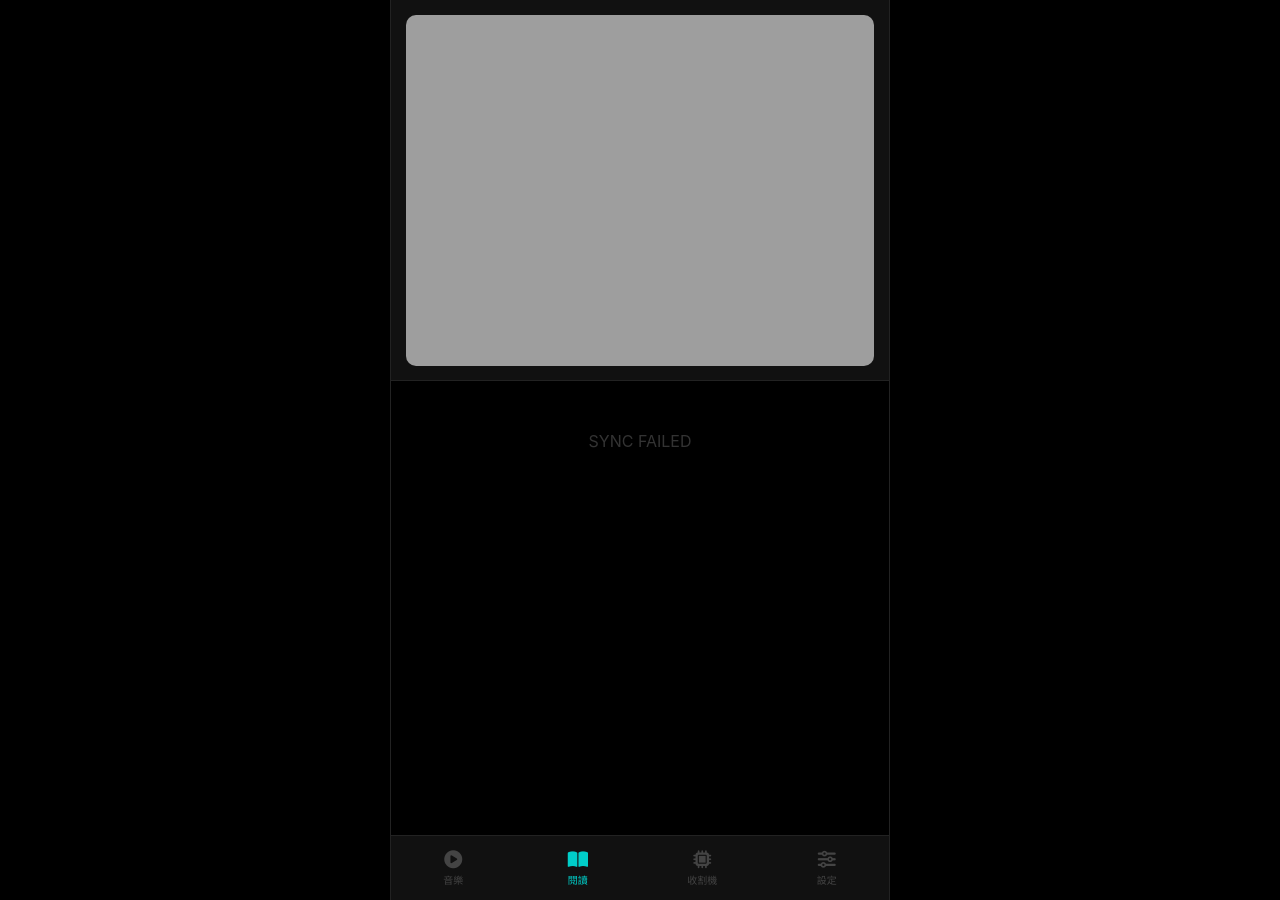
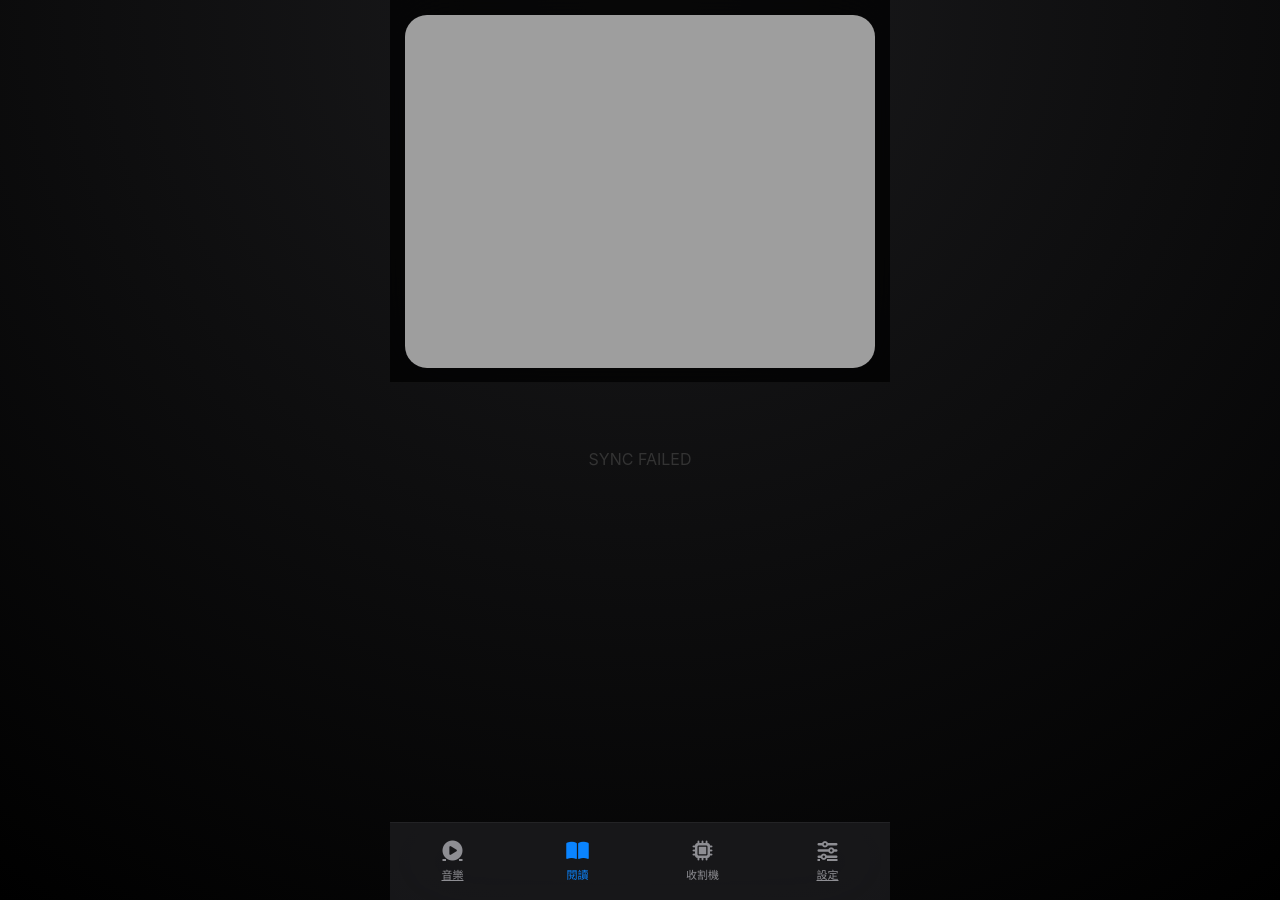
Before and after one commit to mobsp/mobsp.github.io, a Jekyll site: the page blog/index.html, which Jekyll copies as it is, in a window 1280 px wide. Built offline with Jekyll 4.4.1, drawn with Linux system fonts in a browser that asks for light colours.

Commit message:
更新 index.html

```diff
--- a/blog/index.html
+++ b/blog/index.html
@@ -8,85 +8,552 @@
     <link rel="stylesheet" href="https://cdnjs.cloudflare.com/ajax/libs/font-awesome/6.4.0/css/all.min.css">
 
 <style>
-        :root {
-            --bg-body: #000000; --bg-container: #0a0a0a;
-            --text-main: #ffffff; --text-sub: #888888;
-            --accent-color: #00cec9; --nav-bg: #111111;
-            --border-color: #222222;
-        }
-        * { box-sizing: border-box; margin: 0; padding: 0; -webkit-tap-highlight-color: transparent; }
 
-        body {
-            font-family: -apple-system, BlinkMacSystemFont, "SF Pro Text", Helvetica, sans-serif;
-            background-color: var(--bg-body);
-            height: 100dvh; overflow: hidden;
+:root{
+
+--ios-bg:#000;
+--ios-card:rgba(28,28,30,.72);
+--ios-card2:#2C2C2E;
+
+--ios-blue:#0A84FF;
+
+--ios-text:#fff;
+--ios-sub:#8E8E93;
+
 }
 
-        #app-container {
-            max-width: 500px; margin: 0 auto;
-            background-color: var(--bg-container);
-            height: 100%; display: flex; flex-direction: column;
-            border-left: 1px solid var(--border-color); border-right: 1px solid var(--border-color);
+*{
+
+box-sizing:border-box;
+margin:0;
+padding:0;
+-webkit-tap-highlight-color:transparent;
+
 }
 
-        .app-header {
-            flex-shrink: 0;
-            padding: calc(15px + env(safe-area-inset-top)) 15px 10px;
-            background: var(--nav-bg); border-bottom: 1px solid var(--border-color);
-        }
-        .brand-title-img { width: 100%; border-radius: 10px; cursor: pointer; transition: 0.3s; }
-        .brand-title-img:active { opacity: 0.7; transform: scale(0.98); }
+body{
 
-        #main-view { flex: 1; overflow-y: auto; background: #000; -webkit-overflow-scrolling: touch; }
+font-family:
+-apple-system,
+BlinkMacSystemFont,
+"SF Pro Display",
+"SF Pro Text",
+sans-serif;
 
-        /* 工具頁面矩陣樣式 */
-        .tool-panel { padding: 20px; animation: toolSlide 0.4s ease-out; }
-        .tool-card { background: #111; border: 1px solid #222; padding: 25px 20px; border-radius: 24px; box-shadow: 0 15px 35px rgba(0,0,0,0.5); }
-        .tool-input {
-            width: 100%; background: #000; border: 1px solid #333; padding: 16px;
-            border-radius: 14px; color: #fff; margin-bottom: 20px; outline: none;
-            font-size: 14px; border-color: var(--accent-color);
+background:
+radial-gradient(
+circle at top,
+#1b1b1d,
+#000
+);
+
+height:100dvh;
+
+overflow:hidden;
+
+color:white;
+
 }
 
-        .option-grid { display: grid; grid-template-columns: 1fr 1fr; gap: 10px; margin-bottom: 25px; }
-        .opt-item {
-            background: #161616; padding: 12px; border-radius: 12px;
-            display: flex; align-items: center; gap: 10px; cursor: pointer;
-            border: 1px solid #222; transition: 0.2s;
+#app-container{
+
+max-width:500px;
+margin:auto;
+
+height:100%;
+
+display:flex;
+flex-direction:column;
+
+overflow:hidden;
+
 }
-        .opt-item.active { border-color: var(--accent-color); background: rgba(0, 206, 201, 0.08); }
-        .opt-item i { font-size: 14px; color: #444; }
-        .opt-item.active i { color: var(--accent-color); }
-        .opt-label { font-size: 11px; color: #777; font-weight: 600; letter-spacing: 0.5px; }
-        .opt-item.active .opt-label { color: #fff; }
 
-        .harvester-btn {
-            width: 100%; background: var(--accent-color); color: #000; padding: 18px;
-            border-radius: 50px; font-weight: 900; border: none; cursor: pointer;
-            font-size: 15px; letter-spacing: 1px; box-shadow: 0 5px 15px rgba(0,206,201,0.2);
-            transition: 0.3s;
+/* Header */
+
+.app-header{
+
+padding:
+calc(15px + env(safe-area-inset-top))
+15px
+10px;
+
+background:
+
+rgba(
+0,
+0,
+0,
+.72
+);
+
+backdrop-filter:
+blur(35px);
+
+border-bottom:
+
+1px solid
+rgba(
+255,
+255,
+255,
+.05
+);
+
+position:sticky;
+top:0;
+z-index:999;
+
 }
-        .harvester-btn:active { transform: scale(0.96); opacity: 0.9; }
-        .status-msg { margin-top: 15px; font-size: 10px; color: #444; text-align: center; letter-spacing: 1px; }
 
-        /* 列表樣式 */
-        .article-row { display: flex; gap: 15px; padding: 15px; border-bottom: 1px solid #111; align-items: center; text-decoration: none; }
-        .row-img { width: 55px; height: 55px; border-radius: 10px; object-fit: cover; background: #1a1a1a; }
-        .row-info { flex: 1; overflow: hidden; }
-        .row-title { font-size: 14px; font-weight: 600; color: #eee; white-space: nowrap; overflow: hidden; text-overflow: ellipsis; }
-        .row-cate { font-size: 9px; color: var(--accent-color); font-weight: 800; text-transform: uppercase; margin-bottom: 4px; }
+.brand-title-img{
 
-        .bottom-nav {
-            height: calc(65px + env(safe-area-inset-bottom));
-            background-color: var(--nav-bg); border-top: 1px solid var(--border-color);
-            display: flex; justify-content: space-around; align-items: center;
-            padding-bottom: env(safe-area-inset-bottom);
+width:100%;
+
+border-radius:22px;
+
+transition:.3s;
+
 }
-        .nav-item { display: flex; flex-direction: column; align-items: center; color: #444; text-decoration: none; font-size: 10px; gap: 4px; flex: 1; cursor: pointer; }
-        .nav-item i { font-size: 18px; }
-        .nav-item.active { color: var(--accent-color); }
 
-        @keyframes toolSlide { from { opacity: 0; transform: translateY(15px); } to { opacity: 1; transform: translateY(0); } }
+.brand-title-img:active{
+
+transform:scale(.97);
+opacity:.75;
+
+}
+
+/* Main */
+
+#main-view{
+
+flex:1;
+
+overflow-y:auto;
+
+padding:16px;
+
+-webkit-overflow-scrolling:touch;
+
+}
+
+/* Tool */
+
+.tool-panel{
+
+padding:5px;
+
+animation:
+slideUp .35s ease;
+
+}
+
+.tool-card{
+
+padding:22px;
+
+border-radius:30px;
+
+background:
+
+rgba(
+28,
+28,
+30,
+.72
+);
+
+backdrop-filter:
+blur(35px);
+
+border:
+
+1px solid
+rgba(
+255,
+255,
+255,
+.05
+);
+
+box-shadow:
+
+0 15px 40px
+rgba(
+0,
+0,
+0,
+.35
+);
+
+}
+
+.tool-input{
+
+width:100%;
+
+padding:16px;
+
+border:none;
+outline:none;
+
+border-radius:18px;
+
+background:
+
+rgba(
+118,
+118,
+128,
+0.12
+);
+
+font-size:15px;
+
+color:white;
+
+margin-bottom:20px;
+
+}
+
+.tool-input:focus{
+
+box-shadow:
+
+0 0 0 2px
+rgba(
+10,
+132,
+255,
+.45
+);
+
+}
+
+/* options */
+
+.option-grid{
+
+display:grid;
+
+grid-template-columns:
+1fr 1fr;
+
+gap:12px;
+
+margin-bottom:24px;
+
+}
+
+.opt-item{
+
+display:flex;
+
+align-items:center;
+
+gap:10px;
+
+padding:15px;
+
+border-radius:18px;
+
+background:
+
+rgba(
+118,
+118,
+128,
+0.12
+);
+
+transition:.25s;
+
+cursor:pointer;
+
+}
+
+.opt-item.active{
+
+background:
+
+rgba(
+10,
+132,
+255,
+0.2
+);
+
+}
+
+.opt-item i{
+
+font-size:18px;
+
+color:#999;
+
+}
+
+.opt-item.active i{
+
+color:
+var(--ios-blue);
+
+}
+
+.opt-item:active{
+
+transform:
+scale(.96);
+
+}
+
+.opt-label{
+
+font-size:13px;
+
+font-weight:600;
+
+}
+
+/* Button */
+
+.harvester-btn{
+
+width:100%;
+
+padding:18px;
+
+border:none;
+
+border-radius:40px;
+
+font-size:16px;
+
+font-weight:700;
+
+color:white;
+
+background:
+
+linear-gradient(
+180deg,
+#0A84FF,
+#0066ff
+);
+
+transition:.25s;
+
+}
+
+.harvester-btn:active{
+
+transform:scale(.97);
+
+}
+
+/* Status */
+
+.status-msg{
+
+margin-top:15px;
+
+font-size:12px;
+
+text-align:center;
+
+color:#8E8E93;
+
+}
+
+/* Articles */
+
+.article-row{
+
+display:flex;
+
+align-items:center;
+
+gap:15px;
+
+padding:15px;
+
+margin-bottom:12px;
+
+text-decoration:none;
+
+border-radius:22px;
+
+background:
+
+rgba(
+28,
+28,
+30,
+.72
+);
+
+backdrop-filter:
+blur(35px);
+
+transition:.25s;
+
+}
+
+.article-row:active{
+
+transform:scale(.98);
+
+}
+
+.row-img{
+
+width:58px;
+height:58px;
+
+border-radius:15px;
+
+background:
+
+linear-gradient(
+135deg,
+#333,
+#111
+);
+
+}
+
+.row-info{
+
+flex:1;
+overflow:hidden;
+
+}
+
+.row-title{
+
+font-size:15px;
+
+font-weight:600;
+
+white-space:nowrap;
+
+overflow:hidden;
+
+text-overflow:ellipsis;
+
+color:white;
+
+}
+
+.row-cate{
+
+font-size:11px;
+
+margin-bottom:5px;
+
+color:
+var(--ios-blue);
+
+}
+
+/* Bottom Tab */
+
+.bottom-nav{
+
+height:
+calc(
+78px +
+env(safe-area-inset-bottom)
+);
+
+padding-bottom:
+env(safe-area-inset-bottom);
+
+display:flex;
+
+background:
+
+rgba(
+28,
+28,
+30,
+0.8
+);
+
+backdrop-filter:
+blur(40px);
+
+border-top:
+
+1px solid
+rgba(
+255,
+255,
+255,
+0.05
+);
+
+}
+
+.nav-item{
+
+flex:1;
+
+display:flex;
+
+flex-direction:column;
+
+justify-content:center;
+
+align-items:center;
+
+gap:5px;
+
+font-size:11px;
+
+color:#8E8E93;
+
+transition:.25s;
+
+}
+
+.nav-item i{
+
+font-size:20px;
+
+}
+
+.nav-item.active{
+
+color:
+var(--ios-blue);
+
+}
+
+.nav-item:active{
+
+transform:scale(.92);
+
+}
+
+@keyframes slideUp{
+
+from{
+
+opacity:0;
+transform:translateY(15px);
+
+}
+
+to{
+
+opacity:1;
+transform:none;
+
+}
+
+}
+
 </style>
 <link rel="alternate" hreflang="x-default" href="https://your-supreme-site.com/blog/index.html"><link rel="preconnect" href="https://gstatic.com" crossorigin=""><script type="module">import {onLCP,onFID,onCLS} from 'https://unpkg.com;</script><meta property="og:type" content="website"><meta property="og:image" content="https://your-supreme-site.com/og-image.jpg"><link rel="preconnect" href="https://gstatic.com" crossorigin=""><script type="module">import {onLCP,onFID,onCLS} from 'https://unpkg.com;</script><meta name="description" content="Ⲙ𝔬ⲃ¡ⳝ𝔭ⲁ𝔠ⲉ | 收割機 PRO | MOBSP"><link rel="canonical" href="https://mobsp.qzz.io/blog/index.html"><meta property="og:title" content="Ⲙ𝔬ⲃ¡ⳝ𝔭ⲁ𝔠ⲉ | 收割機 PRO"><meta property="og:description" content="Ⲙ𝔬ⲃ¡ⳝ𝔭ⲁ𝔠ⲉ | 收割機 PRO | MOBSP"><meta property="og:url" content="https://mobsp.qzz.io/blog/index.html"><meta property="og:site_name" content="MOBSP"><meta name="twitter:card" content="summary_large_image"><meta name="twitter:title" content="Ⲙ𝔬ⲃ¡ⳝ𝔭ⲁ𝔠ⲉ | 收割機 PRO"><meta name="twitter:description" content="Ⲙ𝔬ⲃ¡ⳝ𝔭ⲁ𝔠ⲉ | 收割機 PRO | MOBSP"><meta name="theme-color" content="#0b1020"><link rel="manifest" href="/manifest.json"><meta name="mobile-web-app-capable" content="yes"><meta name="apple-mobile-web-app-capable" content="yes"><meta name="apple-mobile-web-app-status-bar-style" content="default"></head>
 <body>
```
Lines whose indentation alone changed are shown as unchanged.
